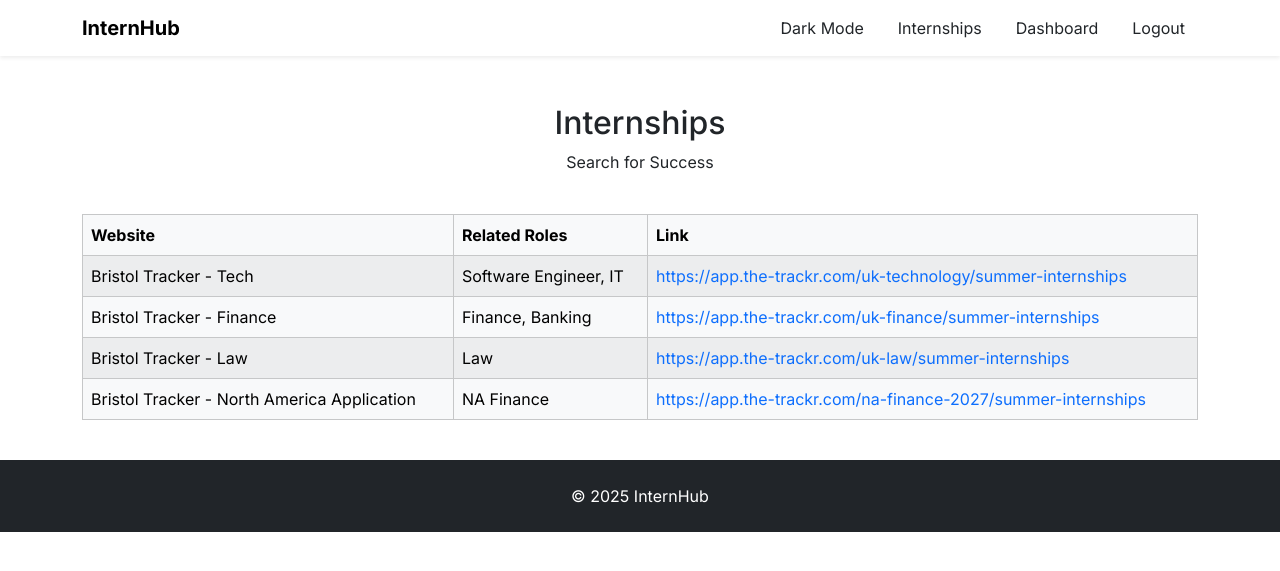
After one commit to darkcom109/InternHub, a Django app: page /internships/ in a window 1280 px wide. The commit adds this page. Shown: the top 571 px of the page. Run offline with Django 5.2, Linux system fonts and the light colour scheme; the visitor is signed in with stand-in values (Sample User, id 1).

Commit message:
Added a table and page for internships

```diff
--- a/internhub_project/internhub/templates/components/navbar.html
+++ b/internhub_project/internhub/templates/components/navbar.html
@@ -21,6 +21,7 @@
               <li class="nav-item"><a class="btn nav-button-style" :class="dark ? 'nav-button-style-dark' : 'nav-button-style'" href="{% url 'login' %}">Login</a></li>
               <li class="nav-item"><a class="btn nav-button-style" :class="dark ? 'nav-button-style-dark' : 'nav-button-style'" href="{% url 'signup' %}">Get started</a></li>
             {% else %}
+            <li class="nav-item"><a class="btn nav-button-style" :class="dark ? 'nav-button-style-dark' : 'nav-button-style'" href="{% url 'internships' %}">Internships</a></li>
               <li class="nav-item"><a class="btn nav-button-style" :class="dark ? 'nav-button-style-dark' : 'nav-button-style'" href="{% url 'dashboard' %}">Dashboard</a></li>
               <li class="nav-item"><a class="btn nav-button-style" :class="dark ? 'nav-button-style-dark' : 'nav-button-style'" href="{% url 'logout_view' %}">Logout</a></li>
             {% endif %}
--- /dev/null
+++ b/internhub_project/internhub/templates/internships.html
@@ -0,0 +1,57 @@
+{% extends 'base_templates/base.html' %}
+
+{% block content %}
+    <div class="container py-4">
+
+        <div class="d-flex justify-content-center align-items-center mb-4 mt-4">
+            <div class="d-flex flex-column align-items-center">
+                <h2>Internships</h2>
+                <p>Search for Success</p>
+            </div>
+        </div>
+
+        <table class="table table-striped table-bordered align-middle">
+            <thead :class="dark ? 'table-dark' : 'table-light'">
+                <tr>
+                    <th>Website</th>
+                    <th>Related Roles</th>
+                    <th>Link</th>
+                </tr>
+            </thead>
+            <tbody :class="dark ? 'table-dark' : 'table-light'">
+                <tr>
+                    <td>Bristol Tracker - Tech</td>
+                    <td>Software Engineer, IT</td>
+                    <td><a target="_blank"
+                           href="https://app.the-trackr.com/uk-technology/summer-internships"
+                           class="text-decoration-none"
+                        >https://app.the-trackr.com/uk-technology/summer-internships</a></td>
+                </tr>
+                <tr>
+                    <td>Bristol Tracker - Finance</td>
+                    <td>Finance, Banking</td>
+                    <td><a target="_blank"
+                           href="https://app.the-trackr.com/uk-finance/summer-internships"
+                           class="text-decoration-none"
+                        >https://app.the-trackr.com/uk-finance/summer-internships</a></td>
+                </tr>
+                <tr>
+                    <td>Bristol Tracker - Law</td>
+                    <td>Law</td>
+                    <td><a target="_blank"
+                           href="https://app.the-trackr.com/uk-law/summer-internships"
+                           class="text-decoration-none"
+                        >https://app.the-trackr.com/uk-law/summer-internships</a></td>
+                </tr>
+                <tr>
+                    <td>Bristol Tracker - North America Application</td>
+                    <td>NA Finance</td>
+                    <td><a target="_blank"
+                           href="https://app.the-trackr.com/na-finance-2027/summer-internships"
+                           class="text-decoration-none"
+                        >https://app.the-trackr.com/na-finance-2027/summer-internships</a></td>
+                </tr>
+            </tbody>
+        </table>
+    </div>
+{% endblock %}
--- a/internhub_project/internhub/views.py
+++ b/internhub_project/internhub/views.py
@@ -150,3 +150,7 @@ def delete_job(request, job_id):
         job.delete()
 
     return redirect('dashboard')
+
+@login_required
+def internships(request):
+    return render(request, 'internships.html')
--- a/internhub_project/internhub_project/urls.py
+++ b/internhub_project/internhub_project/urls.py
@@ -28,4 +28,5 @@ urlpatterns = [
     path('add_job', views.add_job, name="add_job"),
     path('delete-job/<int:job_id>', views.delete_job, name="delete_job"),
     path('edit-job/<int:job_id>', views.edit_job, name="edit_job"),
+    path('internships/', views.internships, name="internships"),
 ]
```
Also changed, not shown: internhub_project/internhub/templates/dashboard.html (+9 -4 lines), internhub_project/internhub/models.py (line endings or trailing spaces).
